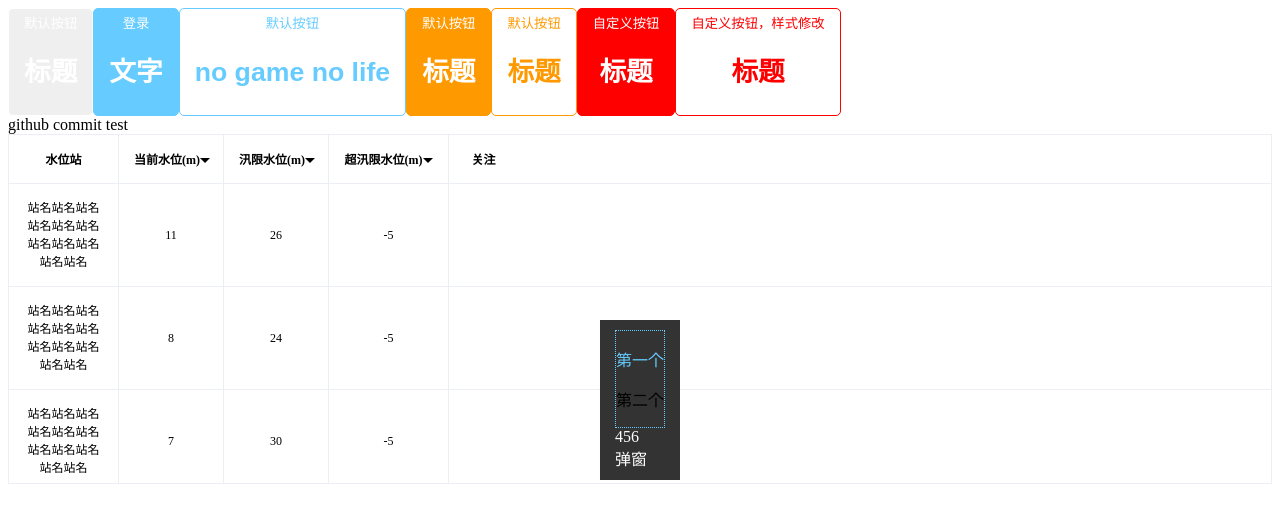
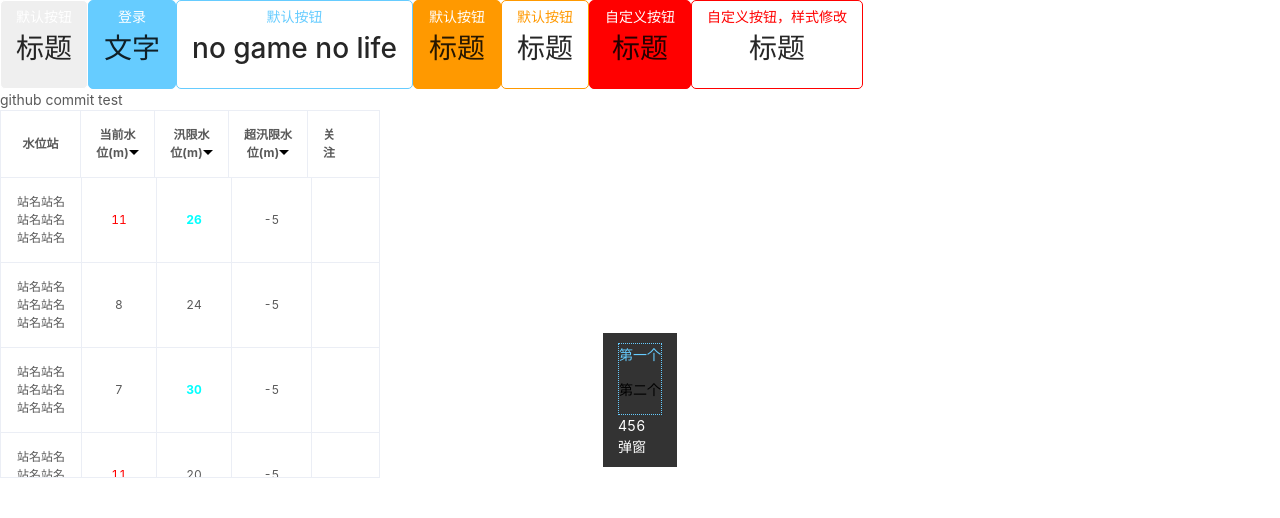
Before and after one commit to btea/vue-component, a Vue app: page / in a window 1280 px wide. Shown: the top 518 px of the page. Built offline with nearby package versions, Linux system fonts and the light colour scheme.

Commit message:
table component

```diff
--- a/package.json
+++ b/package.json
@@ -23,6 +23,8 @@
     "@babel/preset-stage-2": "^7.0.0",
     "babel-core": "^6.26.3",
     "babel-loader": "^8.0.2",
+    "babel-plugin-import": "^1.12.0",
+    "babel-plugin-transform-object-rest-spread": "^6.26.0",
     "babel-preset-env": "^1.7.0",
     "babel-preset-es2015": "^6.24.1",
     "css-loader": "^1.0.0",
--- a/src/app.vue
+++ b/src/app.vue
@@ -17,6 +17,7 @@
         </Alert>
         <div>github commit test</div>
         <!-- <v-uploader></v-uploader> -->
+        <div class="table">
             <be-table
                 :data="water.data"
                 :header="water.header"
@@ -24,6 +25,8 @@
                 :sortable="sort"
                 :cell-style="cellStyle">
             </be-table>
+        </div>
+
     </div>
 </template>
 
@@ -45,15 +48,15 @@ export default {
                     {prop: 'station', label: '水位站', width: '80'},
                     {prop: 'rain', label: '当前水位(m)', width: '75'},
                     {prop: 'limit', label: '汛限水位(m)', width: '75'},
-                    {prop: 'overstep', label: '超汛限水位(m)', width: '90'},
+                    {prop: 'overstep', label: '超汛限水位(m)', width: '80'},
                     {prop: 'status', label: '关注', width: '40'}
                 ],
                 data: (() => {
-                    let arr = [], len = 10;
+                    let arr = [], len = 1000;
                     for(let i = 0; i < len; i++){
                         arr.push({
                             stationId: '123',
-                            station: '站名站名站名站名站名站名站名站名站名站名站名',
+                            station: '站名站名站名站名站名站名',
                             rain: this.randomVal(15,5),
                             limit: this.randomVal(30,20),
                             overstep: '-5',
@@ -78,7 +81,20 @@ export default {
             console.log('bilibili');
         },
         cellStyle(i, item){
-            console.log(i, item);
+            if(i === 1){
+                if(item.rain > 10){
+                    return {color: 'red'};
+                }
+            }
+            if(i === 2){
+                if(item.limit > 25){
+                    return {
+                        color: 'aqua',
+                        fontWeight: 700
+                    };
+                }
+            }
+            return {};
         }
     },
     // 局部注册组件
@@ -91,3 +107,9 @@ export default {
     }
 }
 </script>
+
+<style lang="scss" scoped>
+    .table{
+        width: 380px;
+    }
+</style>
--- a/src/be-table.vue
+++ b/src/be-table.vue
@@ -12,8 +12,8 @@
         </div>
         <ul class="body">
             <li class="list-item" v-for="(d, i) in tableData" :key="i" :class="{mark: Number(d.overstep) > 0}">
-                <div class="val" v-for="(v, j) in headerProp.slice(0, -1)" :key="j" :class="v" :style="{width: header[j].width - 1 + 'px'}">{{d[v]}}</div>
-                <div class="val" :class="headerProp[last]" :style="{width: header[last].width - 1 + 'px'}" v-html="d[headerProp[last]]"></div>
+                <div class="val" v-for="(v, j) in headerProp.slice(0, -1)" :key="j" :class="v" :style="cellCalc(header[j].width, d, j)">{{d[v]}}</div>
+                <div class="val" :class="headerProp[last]" :style="{width: header[last].width + 'px'}" v-html="d[headerProp[last]]"></div>
             </li>
         </ul>
     </div>
@@ -21,7 +21,7 @@
 
 <script>
 export default {
-    props: ['header', 'data', 'sty', 'sortable'],
+    props: ['header', 'data', 'sty', 'sortable', 'cell-style'],
     data(){
         let $header = this.header;
         return {
@@ -59,6 +59,20 @@ export default {
             }
         },
 
+    },
+    computed: {
+        cellCalc(ins){
+            /**
+             * @params ins指向当前实例
+            */
+            return function(w, val, i){
+                let style = ins.cellStyle(i, val);
+                return {
+                    width: `${w}px`,
+                    ...style
+                }
+            }
+        }
     }
 }
 </script>
@@ -81,6 +95,7 @@ export default {
                 vertical-align: middle;
                 padding: $padding;
                 font-weight: 700;
+                box-sizing: border-box;
             }
             .is-sortable{
                 cursor: pointer;
@@ -106,6 +121,16 @@ export default {
             max-height: 300px;
             overflow-x: hidden;
             overflow-y: auto;
+            &::-webkit-scrollbar{
+                width: 10px;
+                border-radius: 10px;
+                background: #efefef;
+            }
+            &::-webkit-scrollbar-thumb{
+                height: 30px;
+                border-radius: 10px;
+                background: aqua;
+            }
             .list-item{
                 border-top: 1px solid $c;
                 font-size: 0;
@@ -121,6 +146,7 @@ export default {
                     // margin-bottom:-3000px;
                     padding: $padding;
                     display: table-cell;
+                    box-sizing: border-box;
                 }
                 .val~div{
                     border-left: 1px solid $c;
```
Also changed, not shown: .babelrc (added), 1 other file (tests, documents, lock files or other folders). Lines whose indentation alone changed are shown as unchanged.
